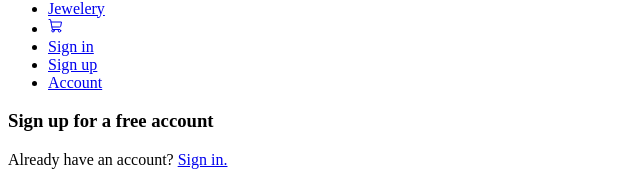
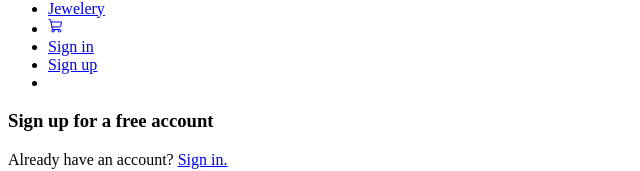
Before and after one commit to Gilsabo/it-academy-bcn-sprint-9, a React (Create React App) app: page /signup in a window 1280 px wide. Shown: the part 193-364 px from the top of the page, without its empty margins (0-640 px from the left). Built offline with nearby package versions, Linux system fonts and the light colour scheme; no server answers.

Commit message:
Add component Account at Navbar

```diff
--- a/src/Components/Navbar/Navbar.js
+++ b/src/Components/Navbar/Navbar.js
@@ -1,5 +1,6 @@
 import { Link } from "react-router-dom";
 import {ShoppingCart} from "phosphor-react"
+import Account from "../Account/Account";
 const Navbar = () => {
     return (
         <nav>
@@ -29,7 +30,7 @@ const Navbar = () => {
               <Link to="/signup">Sign up</Link>
             </li>
             <li>
-              <Link to="/account">Account</Link>
+              <Account />
             </li>
           </ul>
         </nav>
```
